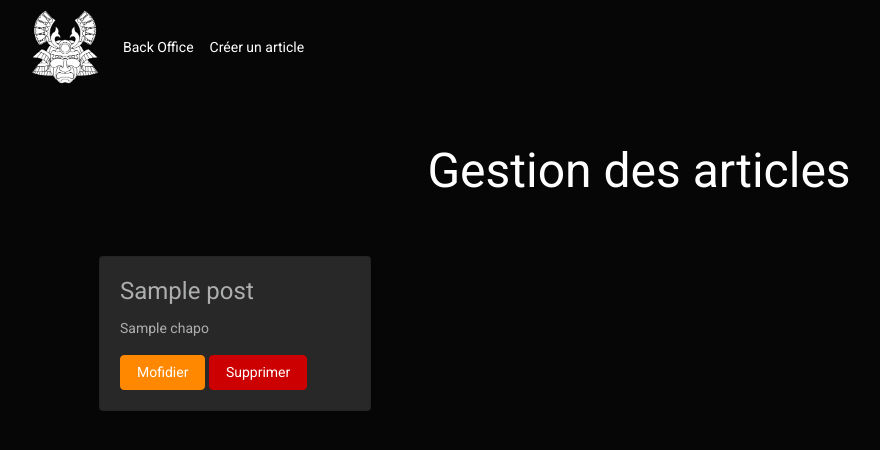
After one commit to maintenantcjoey/BlogFive, a PHP site: template views/article/homeBo.html.twig in a window 1280 px wide. The commit adds this page. Shown: the top 450 px of the page, without its empty margins (1-881 px from the left). Run offline with PHP 8.4, Linux system fonts and the light colour scheme; the template is opened without the code that fills it: most values are stand-ins (such as "Sample title", 1, 10 or a date in 2020); some libraries are stand-ins or nearby versions.

Commit message:
front bo home

```diff
--- a/config/routes.php
+++ b/config/routes.php
@@ -10,6 +10,7 @@ $router->map('GET|POST', '/inscription', 'SecurityController#create');
 $router->map('GET|POST', '/connexion', 'SecurityController#login');
 $router->map( 'GET', '/post/[i:id]', 'ArticleController#article');
 $router->map('GET|POST', '/create', 'ArticleController#create');
+$router->map('GET', '/backoffice', 'ArticleController#homeBo');
 
 
 //account
--- a/views/article/createArticle.html.twig
+++ b/views/article/createArticle.html.twig
@@ -48,7 +48,7 @@
                 </div>
             </div>
             <div class="d-flex justify-content-center m-5">
-                <input class="btn btn-dark" type="submit" value="Créer">
+                <input class="btn btn-success" type="submit" value="Créer">
             </div>
 
      </form>
--- /dev/null
+++ b/views/article/homeBo.html.twig
@@ -0,0 +1,25 @@
+{% extends "baseBo.html.twig" %}
+
+{% block body %}
+
+    <div class="container">
+
+        <h2 class="d-flex justify-content-center">Gestion des articles</h2>
+
+        <div class="row justify-content-between">
+            {% for post in posts%}
+            <div class="col mt-5">
+                <div class="card mb-3" style="width: 17rem;">
+                    <div class="card-body">
+                        <h5 class="card-title">{{post.title}}</h5>
+                        <p class="card-text">{{post.chapo}}</p>
+                        <a href="/post/{{post.id}}" class="btn btn-warning">Mofidier</a>
+                        <a href="/post/{{post.id}}" class="btn btn-danger">Supprimer</a>
+                    </div>
+                </div>
+                </div>
+            {% endfor%}
+        </div>
+
+    </div>
+{% endblock %}
--- a/views/baseBo.html.twig
+++ b/views/baseBo.html.twig
@@ -15,7 +15,7 @@
             <div class="collapse navbar-collapse" id="navbarColor02">
                 <ul class="navbar-nav mr-auto">
                     <li class="nav-item active">
-                        <a class="nav-link" href="/mon-compte"> Back Office <span class="sr-only">(current)</span></a>
+                        <a class="nav-link" href="/backoffice"> Back Office <span class="sr-only">(current)</span></a>
                     </li>
                     <li class="nav-item active">
                         <a class="nav-link" href="/create">Créer un article</a>
```
Also changed, not shown: src/Controller/ArticleController.php (+8 -0 lines), public/assets/css/base.css.
